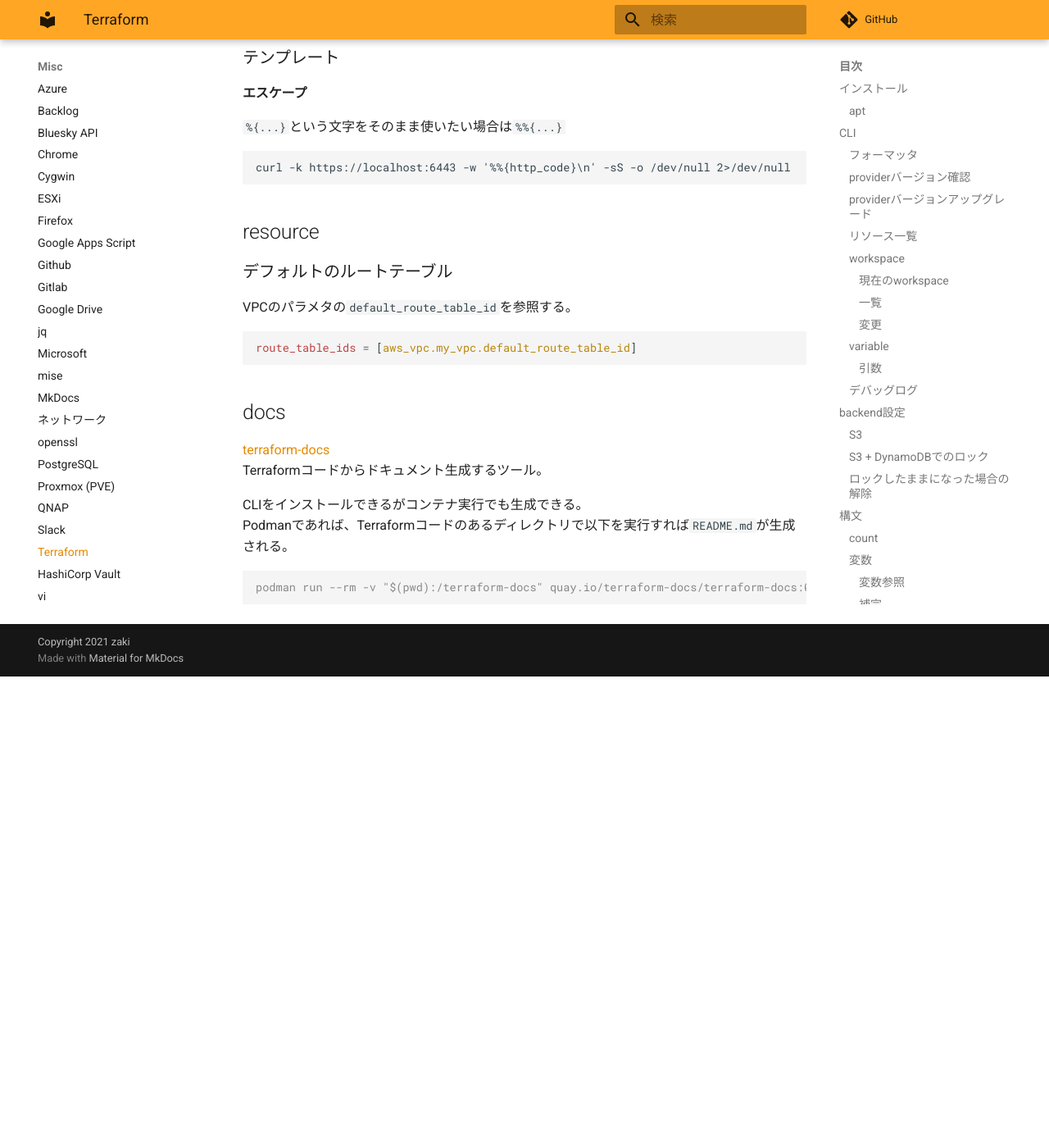
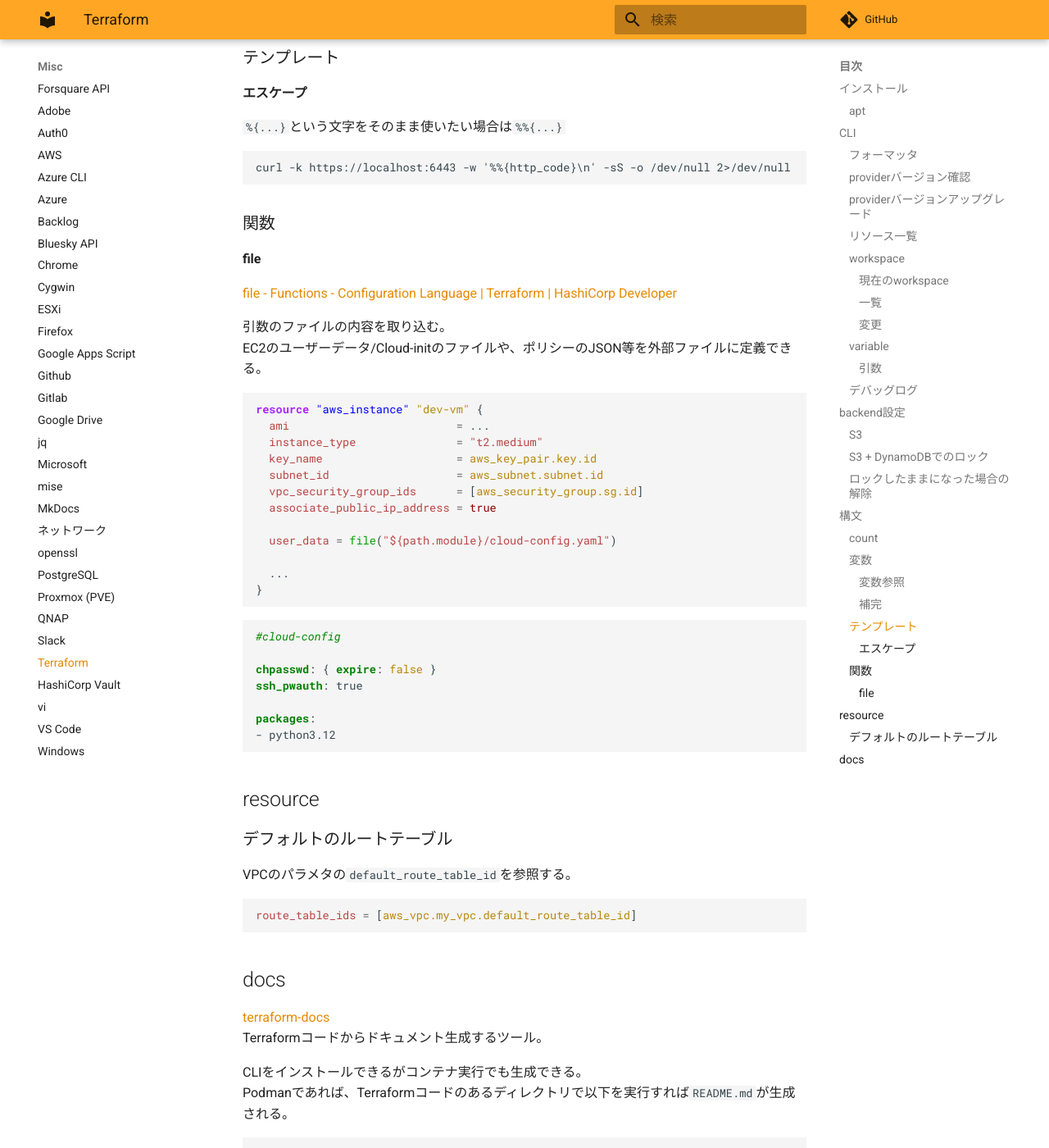
Before and after one commit to zaki-lknr/docs, an MkDocs documentation site: the page built from docs/Misc/terraform.md, in a window 1280 px wide and 1400 px high, scrolled down 4838 px. Shown: the whole window at 82% size. Built offline with MkDocs 1.6.1 and Material for MkDocs 9.7.7, drawn with Linux system fonts in a browser that asks for light colours; comment, search, counter and statistics services are not loaded; before the commit the page ends 5663 px from its top, so only the background shows below that.

Commit message:
add: misc/terraform: function:file

````diff
--- a/docs/Misc/terraform.md
+++ b/docs/Misc/terraform.md
@@ -236,6 +236,40 @@ tags = {
 curl -k https://localhost:6443 -w '%%{http_code}\n' -sS -o /dev/null 2>/dev/null
 ```
 
+### 関数
+
+#### file
+
+[file - Functions - Configuration Language | Terraform | HashiCorp Developer](https://developer.hashicorp.com/terraform/language/functions/file)
+
+引数のファイルの内容を取り込む。
+EC2のユーザーデータ/Cloud-initのファイルや、ポリシーのJSON等を外部ファイルに定義できる。
+
+```tf
+resource "aws_instance" "dev-vm" {
+  ami                         = ...
+  instance_type               = "t2.medium"
+  key_name                    = aws_key_pair.key.id
+  subnet_id                   = aws_subnet.subnet.id
+  vpc_security_group_ids      = [aws_security_group.sg.id]
+  associate_public_ip_address = true
+
+  user_data = file("${path.module}/cloud-config.yaml")
+
+  ...
+}
+```
+
+```yaml
+#cloud-config
+
+chpasswd: { expire: false }
+ssh_pwauth: true
+
+packages:
+- python3.12
+```
+
 ## resource
 
 ### デフォルトのルートテーブル
````
